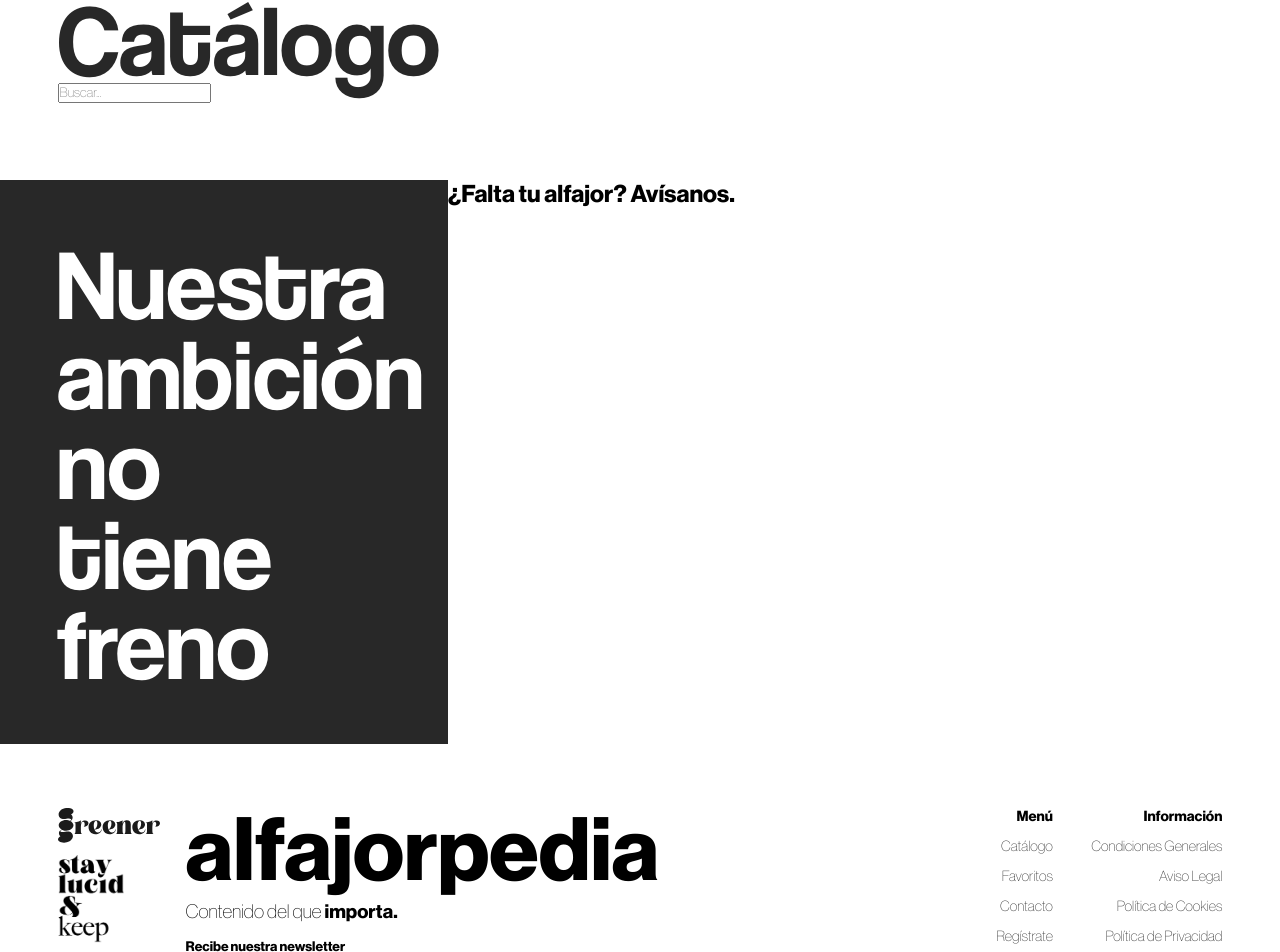
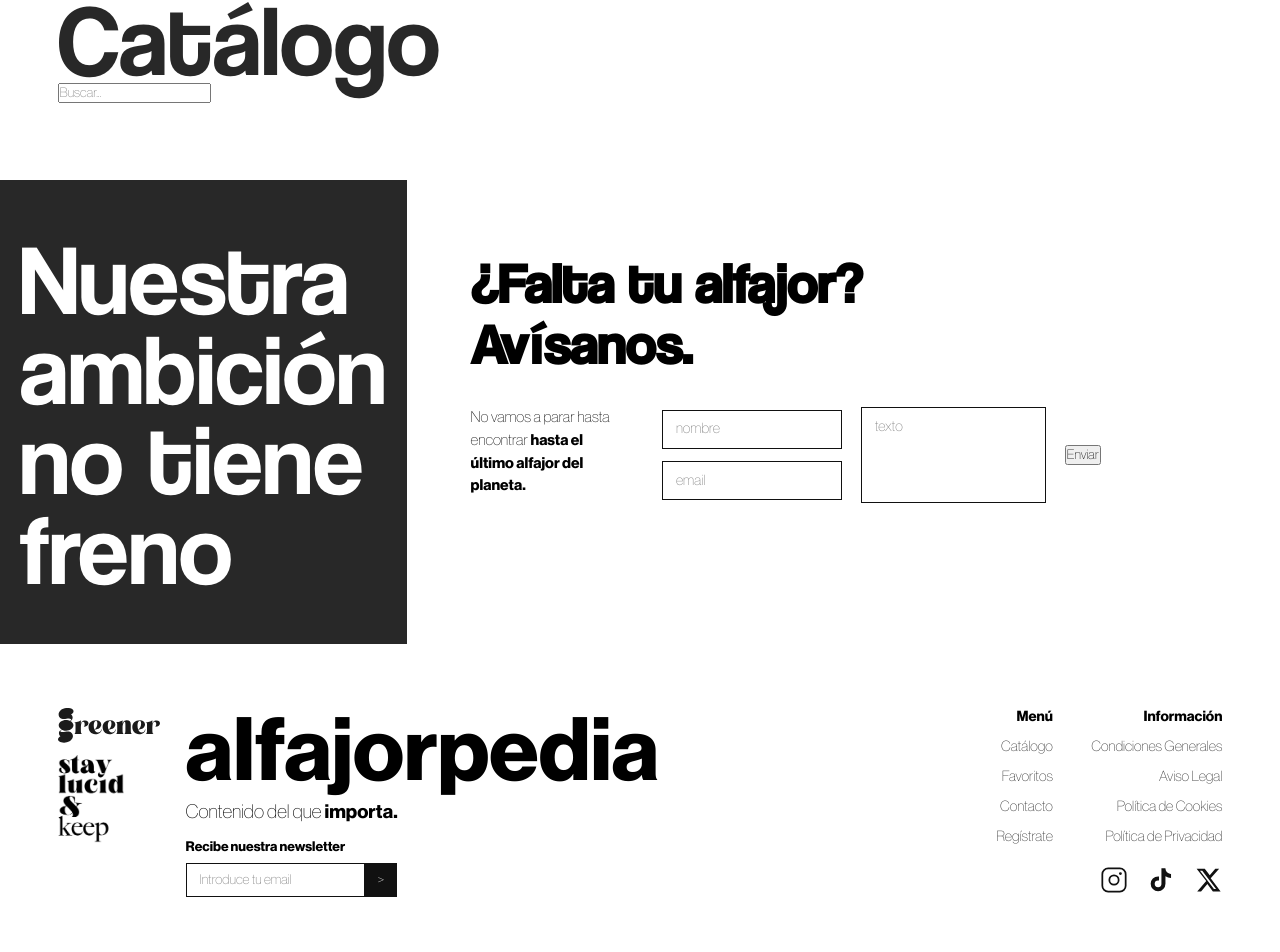
Before and after one commit to itsgreener/alfajorpedia, a React (Vite) app: page / in a window 1280 px wide. Shown: the part 3346-4298 px from the top of the page. Built offline with nearby package versions, Linux system fonts and the light colour scheme.

Commit message:
contactform

```diff
--- a/src/Components/ContactForm.css
+++ b/src/Components/ContactForm.css
@@ -0,0 +1,57 @@
+.contact-form {
+  background: var(--white);
+  border-radius: 16px;
+  padding: 5vh 5vw;
+  margin: 4vh 0;
+}
+
+.contact-form h2 {
+  font-family: "Coolvetica";
+  font-size: 3.5rem;
+  font-weight: 900;
+  line-height: 1.1;
+  margin-bottom: 4vh;
+}
+
+.contact-form-body {
+  display: flex;
+  align-items: flex-start;
+  gap: 3vw;
+}
+
+.contact-form-body > p {
+  font-family: "Haas";
+  font-size: 0.95rem;
+  line-height: 1.5;
+  max-width: 18vw;
+}
+
+.contact-form-fields {
+  display: flex;
+  align-items: center;
+  gap: 1.5vw;
+  flex: 1;
+}
+
+.contact-form-col {
+  display: flex;
+  flex-direction: column;
+  gap: 1.5vh;
+  flex: 1;
+}
+
+.contact-form-col input,
+textarea {
+  border: 1px solid #111;
+  padding: 1.2vh 1vw;
+  font-size: 0.9rem;
+  outline: none;
+  background: var(--white);
+  font-family: "Haas";
+}
+
+textarea {
+  flex: 1;
+  resize: none;
+  height: 12vh;
+}
--- a/src/Components/ContactForm.jsx
+++ b/src/Components/ContactForm.jsx
@@ -1,8 +1,26 @@
+import "./ContactForm.css";
+
 function ContactForm() {
   return (
-    <div className="contact-form">
-      <h2>¿Falta tu alfajor? Avísanos.</h2>
-    </div>
+    <section className="contact-form">
+      <h2>¿Falta tu alfajor?<br />Avísanos.</h2>
+
+      <div className="contact-form-body">
+        <p>
+          No vamos a parar hasta encontrar{" "}
+          <strong>hasta el último alfajor del planeta.</strong>
+        </p>
+
+        <div className="contact-form-fields">
+          <div className="contact-form-col">
+            <input type="text" placeholder="nombre" />
+            <input type="email" placeholder="email" />
+          </div>
+          <textarea placeholder="texto" />
+          <button>Enviar</button>
+        </div>
+      </div>
+    </section>
   );
 }
 
--- a/src/Pages/Home.css
+++ b/src/Pages/Home.css
@@ -109,11 +109,15 @@
 .contacto {
   display: flex;
   flex-direction: row;
+   align-items: stretch;
 }
 
 .left-column {
   background-color: var(--black);
   width: 35%;
+  display: flex;
+  align-items: center;
+  justify-content: center;
 }
 
 .left-title {
```
